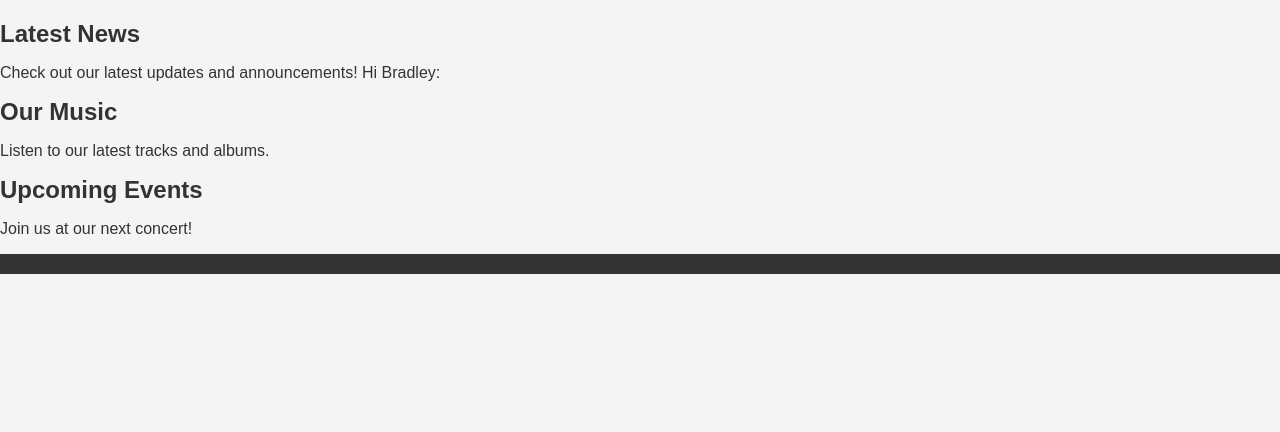
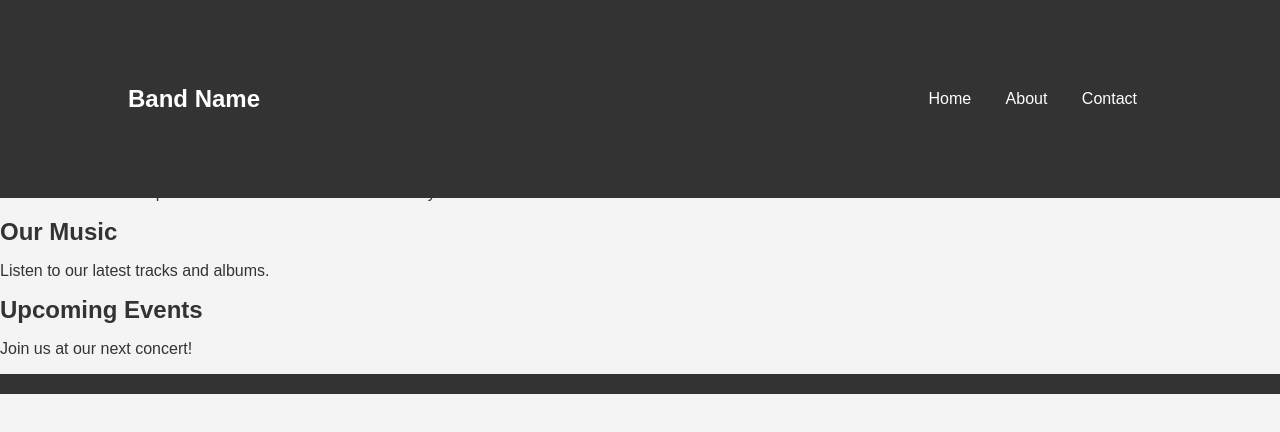
Before and after one commit to bradleydanley/band-website, a website: page src/pages/index.html in a window 1280 px wide. Drawn offline with Linux system fonts and the light colour scheme.

Commit message:
added nav bar

```diff
--- a/src/assets/css/styles.css
+++ b/src/assets/css/styles.css
@@ -13,11 +13,11 @@ header {
 }
 
 nav {
-    margin: 20px 0;
+    margin: 80px 0;
 }
 
 nav a {
-    color: #fff;
+    color: #;
     text-decoration: none;
     margin: 0 15px;
 }
@@ -59,3 +59,37 @@ h1, h2, h3 {
 .button:hover {
     background: #333;
 }
+.top-bar {
+    background: #333;
+    color: #fff;
+    padding: 10px 0;
+    position: fixed;
+    width: 100%;
+    top: 0;
+    z-index: 1000;
+}
+
+.top-bar .container {
+    display: flex;
+    justify-content: space-between;
+    align-items: center;
+}
+
+.top-bar h1 {
+    margin: 0;
+    font-size: 24px;
+}
+
+.top-bar nav a {
+    color: #fff;
+    text-decoration: none;
+    margin: 0 15px;
+}
+
+.top-bar nav a:hover {
+    text-decoration: underline;
+}
+
+body {
+    padding-top: 60px; /* Adjust this value if needed */
+}
--- a/src/pages/index.html
+++ b/src/pages/index.html
@@ -7,10 +7,26 @@
     <link rel="stylesheet" href="../assets/css/styles.css">
 </head>
 <body>
-    <!-- Header Component -->
-    <div id="header">
-        <!-- Include header.html here -->
-    </div>
+    <body>
+        <!-- Top Bar -->
+        <div class="top-bar">
+            <div class="container">
+                <div class="top-bar-left">
+                    <h1>Band Name</h1>
+                </div>
+                <div class="top-bar-right">
+                    <nav>
+                        <a href="index.html">Home</a>
+                        <a href="about.html">About</a>
+                        <a href="contact.html">Contact</a>
+                    </nav>
+                </div>
+            </div>
+        </div>
+        <!-- Header Component -->
+        <div id="header">
+            <!-- Include header.html here -->
+        </div>
 
     <!-- Navbar Component -->
     <nav id="navbar">
```
